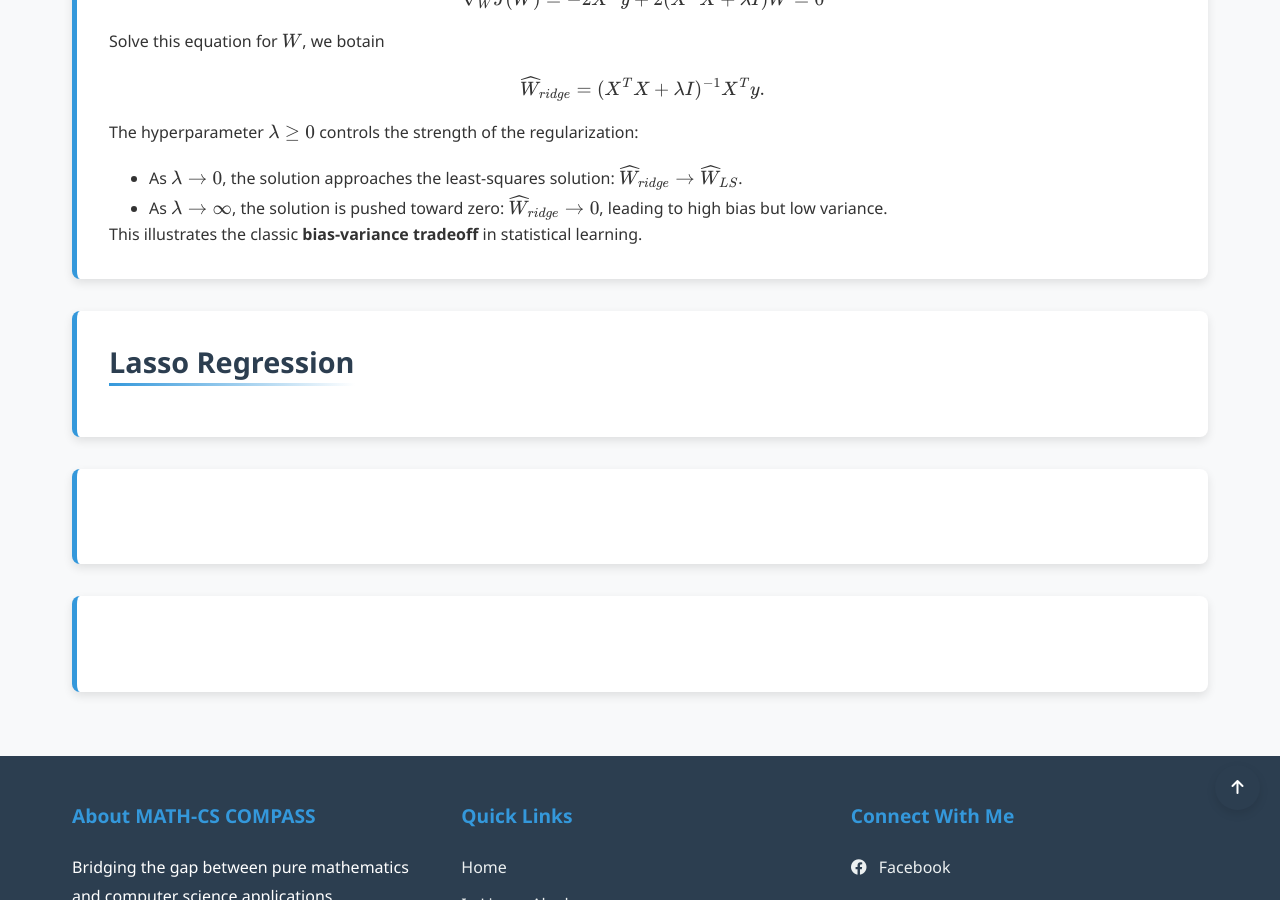
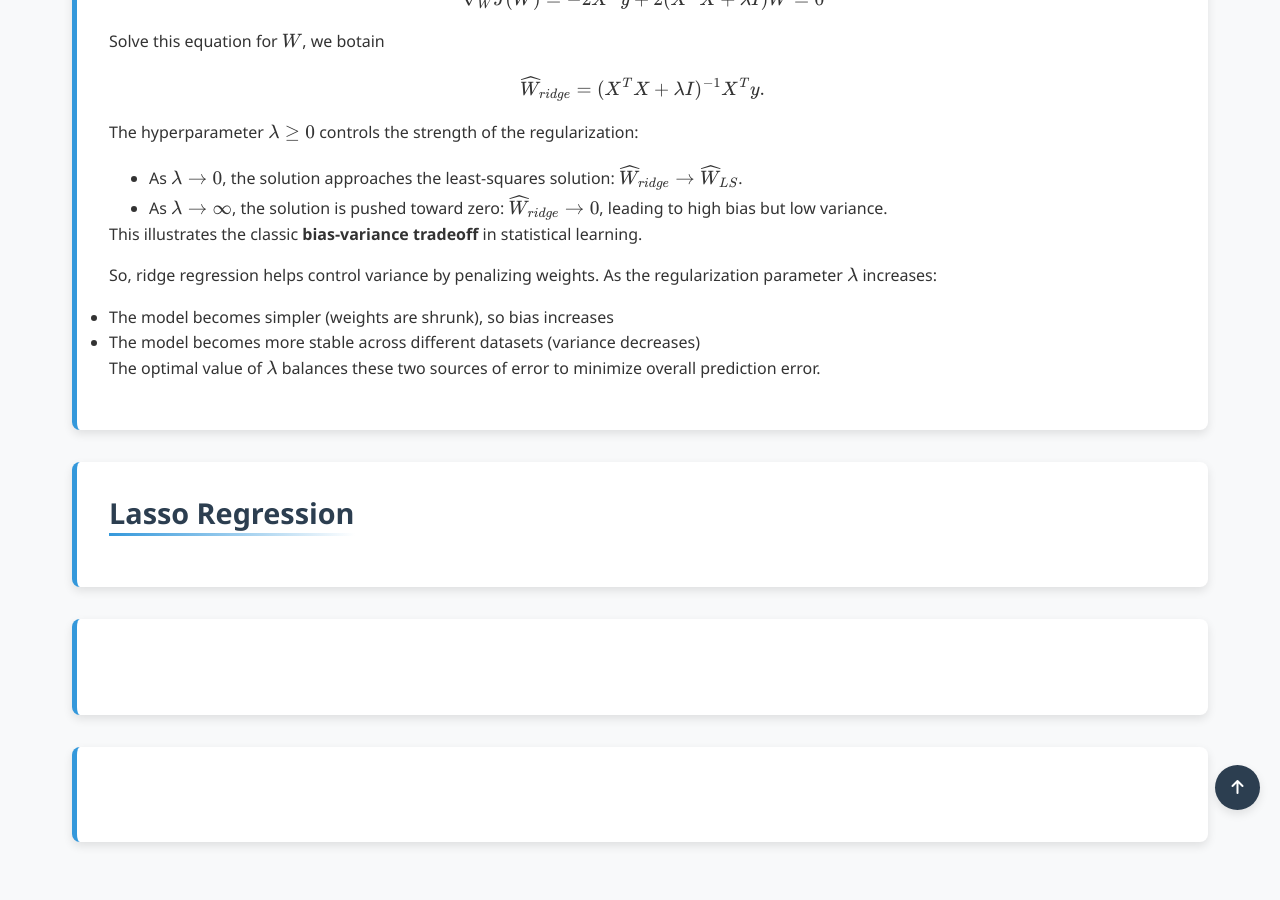
Before and after one commit to Yusukey01/yusukey01.github.io, a Jekyll site: the page built from Mathematics/Machine_learning/regression.html, in a window 1280 px wide and 900 px high, scrolled down 2151 px. Built offline with Jekyll 4.4.1, drawn with Linux system fonts in a browser that asks for light colours.

Commit message:
added  V-part2 regression

```diff
--- a/Mathematics/Machine_learning/regression.html
+++ b/Mathematics/Machine_learning/regression.html
@@ -101,6 +101,16 @@ uses_python: false
                         <li>As \(\lambda \to \infty\), the solution is pushed toward zero: \(\widehat{W}_{ridge} \to 0\), leading to high bias but low variance.</li>
                     </ul>
                     This illustrates the classic <strong>bias-variance tradeoff</strong> in statistical learning.
+                </p>
+
+                <p>
+                    So, ridge regression helps control variance by penalizing weights. As the regularization parameter \(\lambda\) increases:
+                    <ul>
+                      <li>The model becomes simpler (weights are shrunk), so bias increases</li>
+                      <li>The model becomes more stable across different datasets (variance decreases)</li>
+                    </ul>
+                    The optimal value of \(\lambda\) balances these two sources of error to minimize overall prediction error.
+                </p>
 
             </section>
 
```
